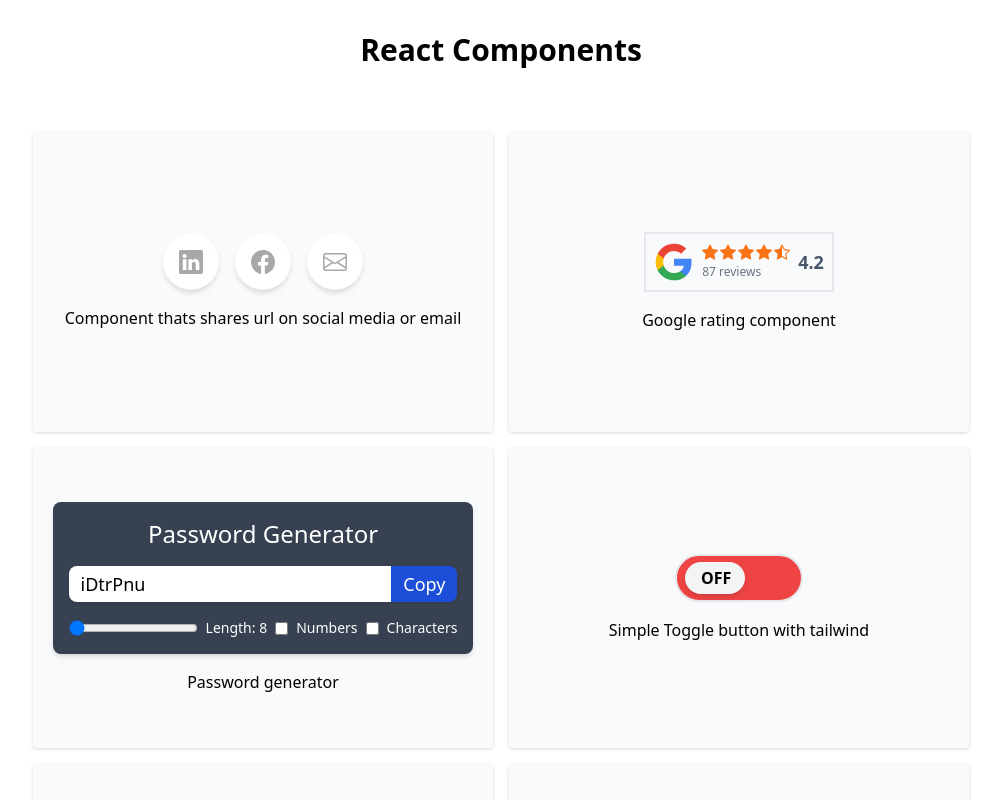
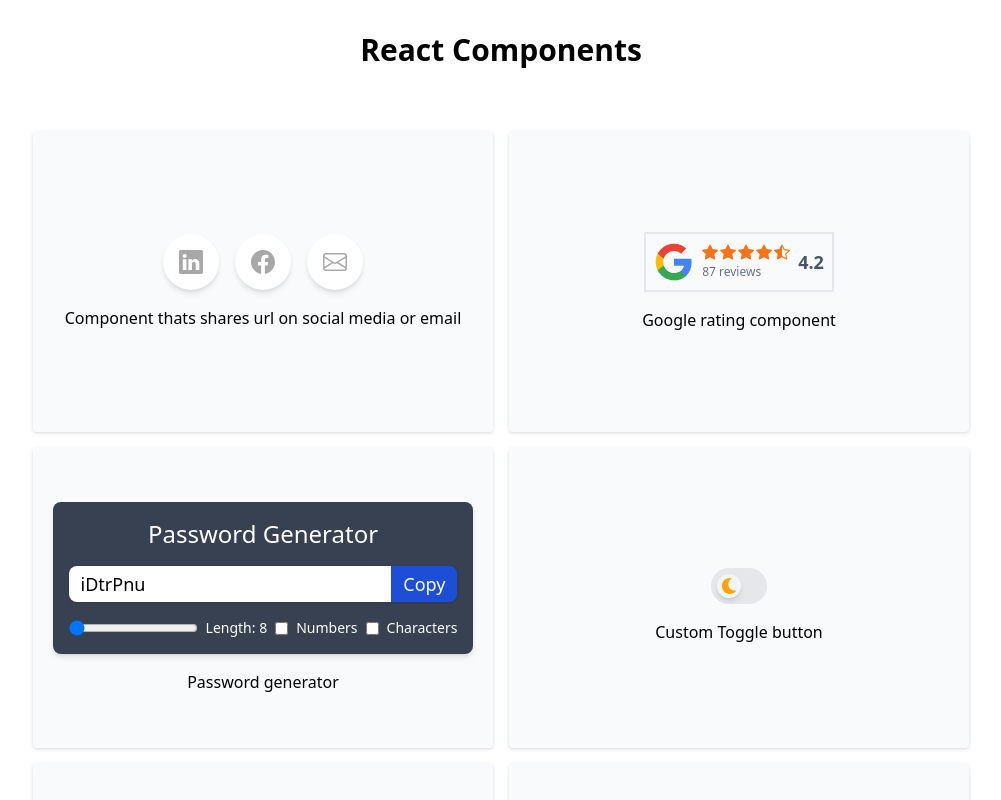
Before and after one commit to MuhammadUsmanMushtaq/react-components, a React (Create React App) app: page / in a window 1280 px wide. Shown: the top 800 px of the page, without its empty margins (139-1140 px from the left). Built offline with nearby package versions, Linux system fonts and the light colour scheme; no server answers.

Commit message:
update toggleBtn

```diff
--- a/src/App.js
+++ b/src/App.js
@@ -1,7 +1,7 @@
 import Layout from '../src/components/Laoyout/Layout';
 
 import Card from '../src/components/Card';
-import Toggle from '../src/components/Toggle';
+import ToggleBtn from '../src/components/ToggleBtn';
 import StarRating from '../src/components/StarRating';
 import SharingPost from '../src/components/SharingPost';
 import PasswordGen from './components/PasswordGen';
@@ -23,7 +23,7 @@ function App() {
         </Card>
 
         <Card>
-          <Toggle />
+          <ToggleBtn />
         </Card>
         <Card>
           <Bounce />
--- a/src/components/ImageSlider.jsx
+++ b/src/components/ImageSlider.jsx
@@ -32,9 +32,9 @@ const ImageSlider = ({ url, page = 1, limit = 4 }) => {
 
   useEffect(() => {
     if (url !== '') fetchImages(url);
+    // eslint-disable-next-line react-hooks/exhaustive-deps
   }, [url]);
 
-  console.log(images);
   if (loading) <div>Loading</div>;
 
   if (errorMsg !== null) <div>Error occured {errorMsg}</div>;
--- a/src/components/Toggle.jsx
+++ /dev/null
@@ -1,34 +0,0 @@
-import { useState } from 'react';
-
-function Toggle() {
-  const [isOn, setIsOn] = useState(false);
-  const [bgColor, setBgColor] = useState('bg-red-500');
-
-  const toggleHandler = () => {
-    setIsOn((prev) => !prev);
-    setBgColor((prevColor) => !prevColor);
-  };
-  return (
-    <div className='flex justify-center items-center flex-col gap-4'>
-      <div
-        className={`relative border-2 rounded-full  w-32 h-12 ${
-          bgColor ? 'bg-red-500' : 'bg-green-500'
-        }`}
-      >
-        <button
-          onClick={toggleHandler}
-          className={
-            isOn
-              ? 'transition  delay-100 duration-500  absolute bottom-[6px] translate-x-14  px-4 py-1 w-[60px] text-center font-semibold rounded-full bg-gray-100 shadow-md '
-              : 'transition  delay-100 duration-500  absolute bottom-[6px] translate-x-2   px-4 py-1 w-[60px] text-center font-semibold rounded-full bg-gray-100 shadow-md'
-          }
-        >
-          {isOn ? 'ON' : 'OFF'}
-        </button>
-      </div>
-      <p>Simple Toggle button with tailwind</p>
-    </div>
-  );
-}
-
-export default Toggle;
--- /dev/null
+++ b/src/components/ToggleBtn.jsx
@@ -0,0 +1,40 @@
+import { useState } from 'react';
+import { MdSunny } from 'react-icons/md';
+import { FaMoon } from 'react-icons/fa';
+
+function ToggleBtn() {
+  const [isOn, setIsOn] = useState(false);
+  const [bgColor, setBgColor] = useState('bg-gray-200');
+
+  const toggleHandler = () => {
+    setIsOn((prev) => !prev);
+    setBgColor((prevColor) => !prevColor);
+  };
+  return (
+    <div className='mt-4 flex justify-center items-center flex-col gap-4'>
+      <div
+        onClick={toggleHandler}
+        className={`p-4 relative border-2 rounded-full  w-14 h-7 ${
+          bgColor ? 'bg-gray-200' : 'bg-slate-500'
+        }`}
+      >
+        <button
+          className={
+            isOn
+              ? 'transition  delay-100 duration-500 absolute bottom-1 translate-x-2 rounded-full bg-gray-100 shadow-md '
+              : 'transition  delay-100 duration-500 absolute bottom-1 translate-x-[-12px] rounded-full bg-gray-100 shadow-md'
+          }
+        >
+          {isOn ? (
+            <MdSunny size={24} color='orange' className='p-1' />
+          ) : (
+            <FaMoon size={24} color='orange' className='p-1' />
+          )}
+        </button>
+      </div>
+      <p>Custom Toggle button </p>
+    </div>
+  );
+}
+
+export default ToggleBtn;
```
